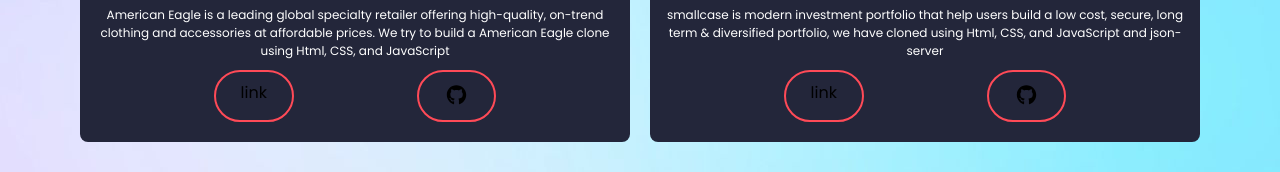
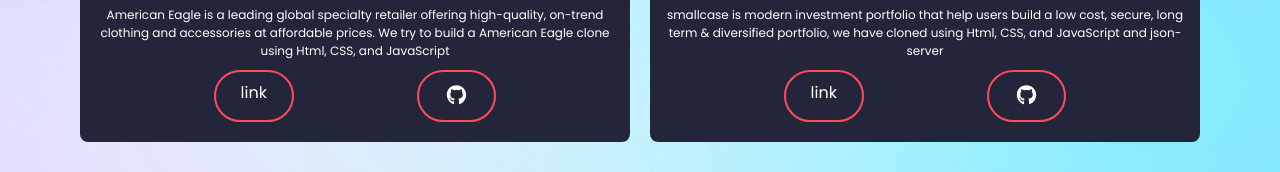
Before and after one commit to Rohit8483/myportfolio, a React (Create React App) app: page / in a window 1280 px wide. Shown: the part 2503-2675 px from the top of the page. Built offline with nearby package versions, Linux system fonts and the light colour scheme.

Commit message:
button
button

```diff
--- a/src/components/Project.js
+++ b/src/components/Project.js
@@ -47,6 +47,7 @@
                     href={prices.link}
                     className="btn btn-outline"
                     target='_blank'
+                    style={{color:"white"}}
                   >
                     link
                   </a>
@@ -56,7 +57,7 @@
                     id="descShow"
                     target='_blank'
                   >
-                    <FaGithub style={{fontSize:"25px", paddingTop:"5px"}}/>
+                    <FaGithub style={{fontSize:"25px", paddingTop:"5px",color:"white"}}/>
                   </a>
 
 
```
